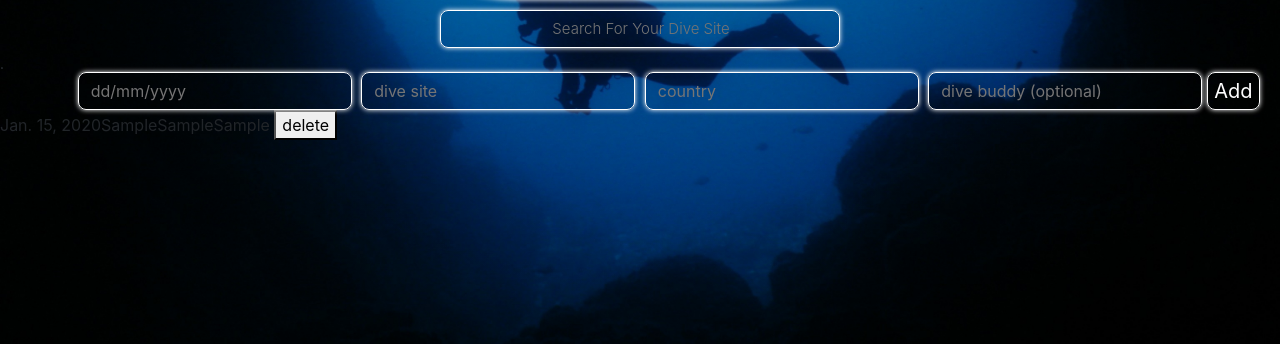
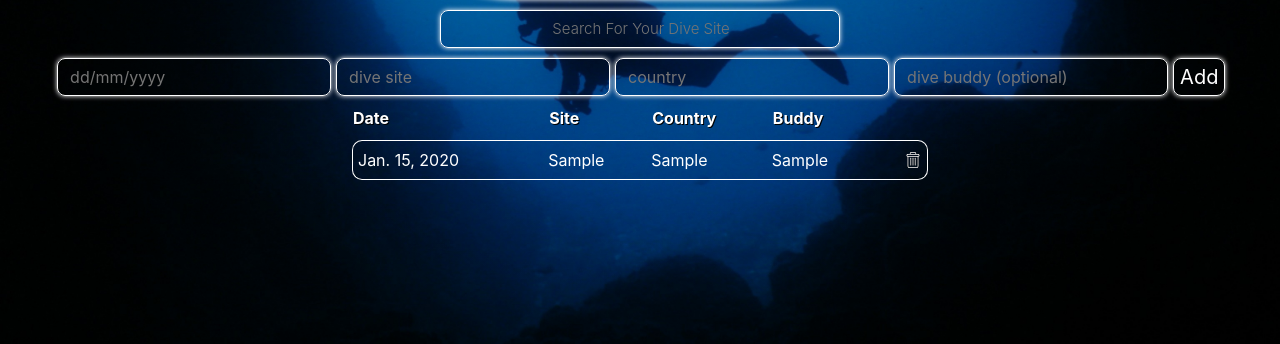
Before and after one commit to theamian/logbook, a Django app: page /add in a window 1280 px wide. Shown: the part 456-800 px from the top of the page. Run offline with Django 3.2, Linux system fonts and the light colour scheme; a user stored in the database is signed in; tables that the repository leaves empty hold one stand-in row (values such as "Sample post"); some libraries are stand-ins or nearby versions.

Commit message:
finish log dives page and misc styling and cleanup of browser view

```diff
--- a/logbook/static/logbook/styles.css
+++ b/logbook/static/logbook/styles.css
@@ -12,36 +12,8 @@ body {
 }
 
 #searchboxDiv {
-  /* line-height: 2em !important; */
   height: fit-content;
 }
-
-/* .pac-card {
-  margin: 10px 10px 0 0;
-  border-radius: 2px 0 0 2px;
-  box-sizing: border-box;
-  -moz-box-sizing: border-box;
-  outline: none;
-  box-shadow: 0 2px 6px rgba(0, 0, 0, 0.3);
-  background-color: #fff;
-  font-family: Roboto;
-} */
-
-/* #pac-container {
-  padding-bottom: 12px;
-  margin-right: 12px;
-}
-
-.pac-controls {
-  display: inline-block;
-  padding: 5px 11px;
-}
-
-.pac-controls label {
-  font-family: Roboto;
-  font-size: 13px;
-  font-weight: 300;
-} */
 
 #pac-input {
   font-family: inherit;
@@ -49,7 +21,7 @@ body {
   font-size: 15px;
   font-weight: 300;
   display: block;
-  margin: 0 auto;
+  margin: 10px auto;
   padding: 0 11px 0 13px;
   text-overflow: ellipsis;
   width: 400px;
@@ -143,7 +115,6 @@ body {
   font-size: 3rem;
   font-family: Arial, Helvetica, sans-serif;
 }
-
 
 .botuni {
   opacity: 0;
@@ -248,7 +219,6 @@ body {
 .mapa {
   width: 50%;
   margin: 0 auto;
-  margin-bottom: 10px;
   border-radius: 250px;
   border: 1px solid white;
   box-shadow: 0 0 5px white;
@@ -319,17 +289,13 @@ td:last-child {
 
 /* django form fields */
 
-input[id^="id_"] {
-  /* background-color: red; */
-}
-
 label {
   display: none;
 }
 
 .djangoForm {
-  text-align: center;
-  position: relative;
+  display: flex;
+  justify-content: center;
 }
 
 .djangoForm > button {
@@ -339,7 +305,5 @@ label {
   border-radius: 8px;
   box-shadow: 0 0 5px white;
   font-size: 1.25rem;
-    position: absolute;
-  height: 100%;
   margin-left: 2.5px;
 }
--- a/logbook/templates/logbook/add.html
+++ b/logbook/templates/logbook/add.html
@@ -9,7 +9,7 @@
     </div>
     <div id="searchboxDiv">
     <input id="pac-input" type="text" placeholder="Search For Your Dive Site"/>
-    </div>̣̣
+    </div>
 
     <form method="POST" action="{% url 'add' %}">
     {% csrf_token %}
@@ -17,14 +17,26 @@
     <button type="submit">Add</button>
     </form>
     <div>
-        {% for entry in logbook %}
-        <div id="{{ entry.id }}" class="entryDiv">
-        {{ entry.date }}{{ entry.town }}{{ entry.country }}{{ entry.buddy }}
-        <button>delete</button>
-        </div>
-        {% endfor %}
+        {% if logbook %}
+        <table>
+            <tr>
+                <th>Date</th>
+                <th>Site</th>
+                <th>Country</th>
+                <th>Buddy</th>
+            </tr>
+            {% for entry in logbook %}
+            <tr id="{{ entry.id }}">
+                <td>{{ entry.date }}</td>
+                <td>{{ entry.town }}</td>
+                <td>{{ entry.country }}</td>
+                <td>{{ entry.buddy }}</td>
+                <td><button class="delButton"><i></i></button></td>
+            </tr>
+            {% endfor %}
+        </table>
+        {% endif %}
     </div>
-
 
 {% endblock%}
 
--- a/logbook/templates/logbook/layout.html
+++ b/logbook/templates/logbook/layout.html
@@ -59,10 +59,8 @@
           </div>
         </nav>
         {% endif %}
-        <!-- <div id="body"> -->
             {% block body %}
             {% endblock %}
-        <!-- </div> -->
     </body>
     {% block script %}
     {% endblock %}
--- a/logbook/templates/logbook/log.html
+++ b/logbook/templates/logbook/log.html
@@ -29,7 +29,6 @@
         {% endif %}
     </div>
 
-
 {% endblock%}
 
 {% block script %}
--- a/logbook/views.py
+++ b/logbook/views.py
@@ -108,7 +108,7 @@ def add(request):
     gmpas_api_add= f"https://maps.googleapis.com/maps/api/js?key={settings.GMAPS_API}&callback=searchMap&libraries=places&v=weekly"
 
     try:
-        logbook = LogEntry.objects.all().filter(diver=request.user)
+        logbook = LogEntry.objects.all().filter(diver=request.user).order_by("date")
     except:
         logbook = None
 
```
Also changed, not shown: logbook/static/logbook/script.js (+3 -8 lines).
